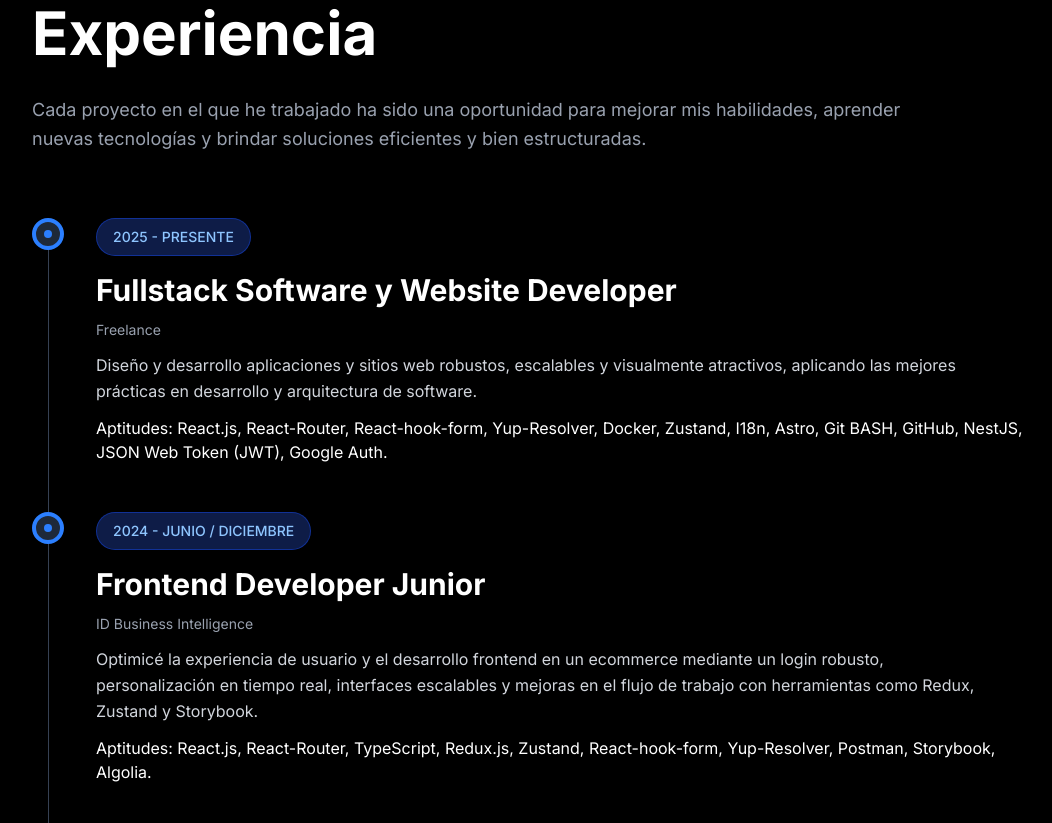
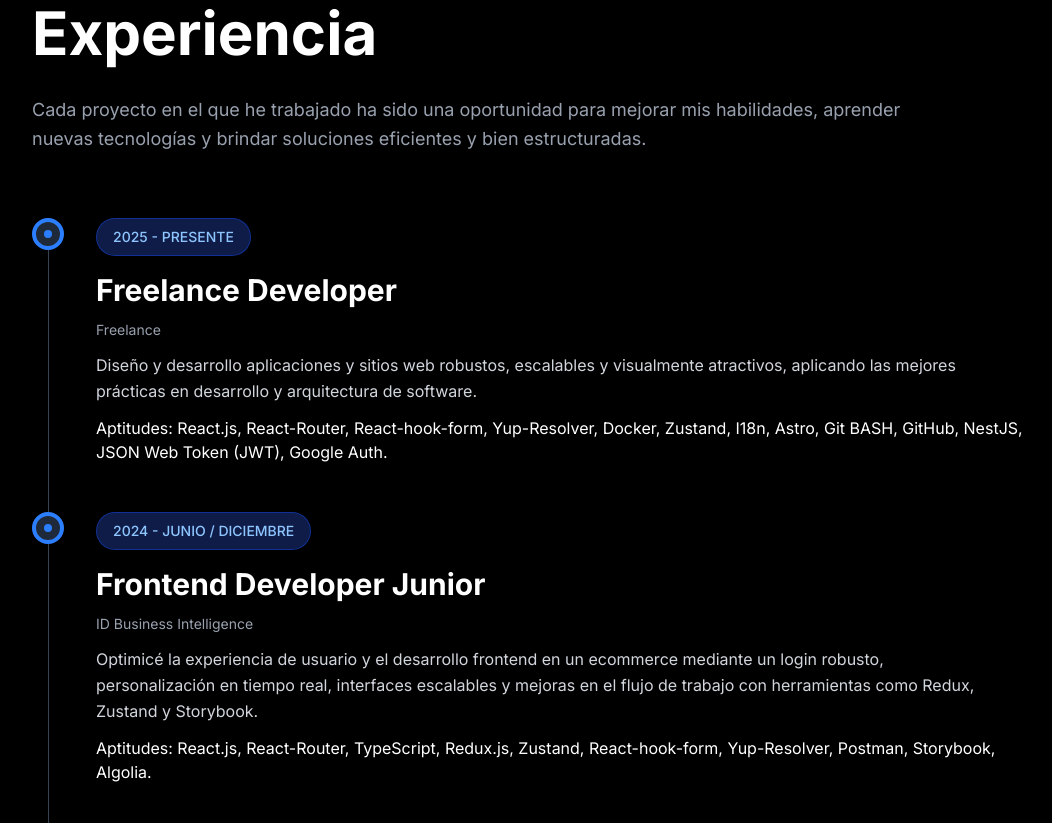
Before and after one commit to Pedrosandoval2/Portfolio, an Astro site: page / in a window 1280 px wide. Shown: the part 1977-2800 px from the top of the page, without its empty margins (104-1156 px from the left). Built offline with nearby package versions, Linux system fonts and the light colour scheme; Astro itself is replaced by a stand-in of ours.

Commit message:
feat: change work

```diff
--- a/src/pages/index.astro
+++ b/src/pages/index.astro
@@ -279,8 +279,7 @@ import "../styles/global.css";
 										<h3
 											class="text-2xl lg:text-3xl font-bold text-white"
 										>
-											Fullstack Software y Website
-											Developer
+											Freelance Developer
 										</h3>
 
 										<p class="text-gray-400 text-sm">
```
